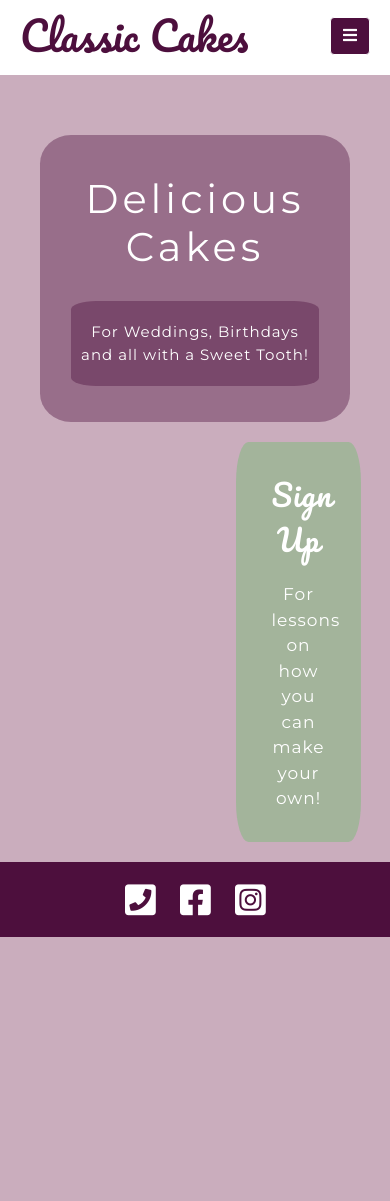
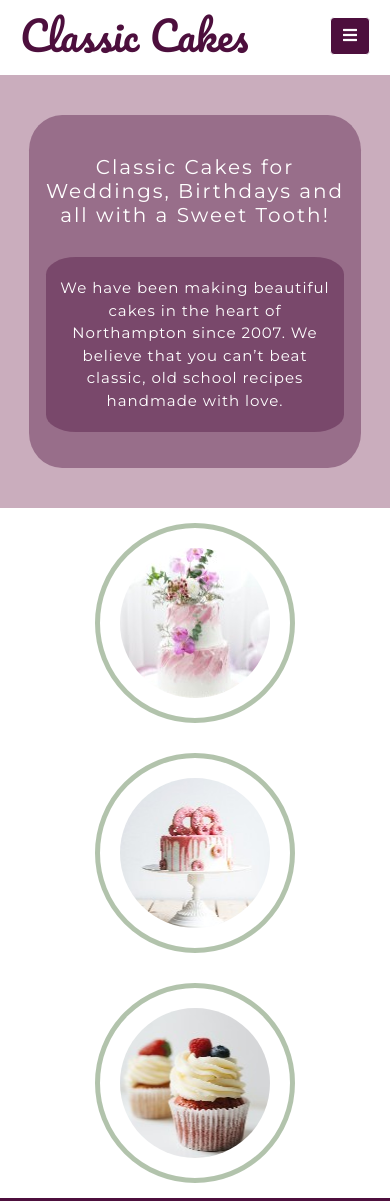
Before and after one commit to LizzieeLovett/classic-cakes, a plain HTML site: page index.html in a window 390 px wide. Shown: the top 1201 px of the page. Before the commit the page ends 937 px from the top, so only its background shows below. Drawn offline with nearby package versions, Linux system fonts and the light colour scheme.

Commit message:
Made the hero row responsive to all screen sizes. Added cake-type images to index.html

```diff
--- a/assets/css/style.css
+++ b/assets/css/style.css
@@ -203,10 +203,10 @@ footer {
 }
 
 #main-heading-box {
-    width: 75%;
+    width: 80%;
     background-color: rgb(77, 15, 61, 0.4);
-    margin-top: 60px;
-    margin-bottom: 20px;
+    margin-top: 40px;
+    margin-bottom: 40px;
     margin-left: auto;
     margin-right: auto;
     padding-bottom: 20px !important;
@@ -216,13 +216,13 @@ footer {
 .main-heading {
     text-align: center;
     padding: 40px 10px 0;
-    font-size: 40px;
-    letter-spacing: 4px;
+    font-size: 20px;
+    letter-spacing: 2px;
     font-family: "Montserrat", sans-serif;
 }
 
 #secondary-heading-box {
-    width: 80%;
+    width: 90%;
     background-color: rgb(77, 15, 61, 0.4);
     margin-top: 30px;
     margin-left: auto;
@@ -237,32 +237,36 @@ footer {
     font-size: 15px;
 }
 
+#customer-review-heading {
+    padding: 0 10px 20px;
+}
+
 #main-lessons-box {
-    width: 30%;
+    width: 250px;
     background-color: rgb(159, 181, 152, 0.9);
-    margin-top: auto;
+    margin-top: 10px;
     margin-left: auto;
-    margin-bottom: 5%;
-    margin-right: 10%;
+    margin-right: auto;
+    margin-bottom: 40px;
     border-radius: 10%;
 }
 
 .main-lessons {
     text-align: center;
     letter-spacing: 1px;
-    font-size: 17px;
+    font-size: 15px;
     margin: 0;
-    padding: 30px 35px 30px !important;
+    padding: 10px 20px 10px !important;
 }
 
 #lessons-anchor {
     margin: 0;
     font-family: "Pacifico", cursive;
-    font-size: 30px;
+    font-size: 25px;
 }
 
 .lessons-tag {
-    margin-top: 20px;
+    margin-top: 5px;
 }
 
 #lessons-anchor,
@@ -278,21 +282,63 @@ footer {
     color : #ae5999;
 }
 
+.cake-type-row {
+    background-color: #fff
+}
+
+.cake-type {
+    width: 200px;
+    height: 200px;
+    padding: 20px;
+    border-style: solid;
+    border-width: 5px;
+    border-radius: 50%;
+    margin: 15px auto 15px;
+    border-color: rgb(159, 181, 152, 0.8);
+}
+
+#cake-type-wedding-background {
+    background: url("../images/wedding-cake-1.jpg") no-repeat center center;
+    background-color: #cccccc;
+    height: 100%;
+    border-radius: 50%;
+}
+
+#cake-type-birthday-background {
+    background: url("../images/birthday-cake-3.jpg") no-repeat center center;
+    background-color: #cccccc;
+    height: 100%;
+    border-radius: 50%;
+}
+
+#cake-type-cupcake-background {
+    background: url("../images/cupcakes-2.jpg") no-repeat center center;
+    background-color: #cccccc;
+    height: 100%;
+    border-radius: 50%;
+}
+
+@media screen and (max-width: 768px) {
+  .hero-image-cover {
+      display: none;
+  }
+  #customer-review-heading {
+      display: none;
+  }
+}
+
 @media screen and (max-width: 1200px) {
-  .hero-image-cover {
+  #main-lessons-box {
       display: none;
   }
 }
 
 @media screen and (min-width: 1200px) {
-    #main-heading-box {
-        width: 500px;
-        margin-left: 60px;
-    }
-    #secondary-heading-box {
-        width: 70%;
-    }
-    .main-heading {
-        padding: 40px 40px 0;
-    }
+  .main-heading {
+      font-size: 30px;
+      letter-spacing: 4px;
+  }
+  .secondary-heading {
+      font-size: 18px;
+  }
 }
--- a/index.html
+++ b/index.html
@@ -51,9 +51,10 @@
         <div class="row" id="hero-row">
             <div class="col-12 col-md-6 hero-item hero-intro-box">
                 <div id="main-heading-box">
-                    <h1 class="main-heading">Delicious Cakes</h1>
+                    <h1 class="main-heading">Classic Cakes for Weddings, Birthdays and all with a Sweet Tooth!</h1>
                     <div id="secondary-heading-box">
-                        <p class="secondary-heading">For Weddings, Birthdays and all with a Sweet Tooth!</p>
+                        <p class="secondary-heading">We have been making beautiful cakes in the heart of Northampton since 2007. We believe that you can’t beat classic, old school recipes handmade with love.</p>
+                        <p class="secondary-heading" id="customer-review-heading">Our customers agree! See below for some of our glowing reviews on the various types of cakes we offer.</p>
                     </div>
                 </div>
                 <div id="main-lessons-box">
@@ -66,6 +67,36 @@
             <div class="d-sm-none d-md-block col-md-6 hero-item hero-image-cover">
                 <img src="assets/images/hero.jpg" alt="delicious piece of cake and flower on wooden table" class="hero-image"
                 longdesc="delicious piece of cake and flower on wooden table. Photo by ROMAN ODINTSOV from Pexels" width="100%" height="100%">
+            </div>
+        </div>
+        <div class="row cake-type-row">
+            <div class="col-12 col-md-4 cake-item">
+                <div id="cake-type-wedding" class="cake-type">
+                    <div id="cake-type-wedding-background">
+                    </div>
+                </div>
+            </div>
+            <div class="d-sm-none d-md-block col-md-4 cake-item">
+
+            </div>
+            <div class="d-sm-none d-md-block col-md-4 cake-item">
+
+            </div>
+        </div>
+        <div class="row cake-type-row">
+            <div class="col-12 d-md-none cake-item">
+                <div id="cake-type-birthday" class="cake-type">
+                    <div id="cake-type-birthday-background">
+                    </div>
+                </div>
+            </div>
+        </div>
+        <div class="row cake-type-row">
+            <div class="col-12 d-md-none cake-item">
+                <div id="cake-type-cupcake" class="cake-type">
+                    <div id="cake-type-cupcake-background">
+                    </div>
+                </div>
             </div>
         </div>
     </section>
```
Also changed, not shown: assets/images/birthday-cake-3.jpg (added), assets/images/cupcakes-1.jpg (added), assets/images/cupcakes-2.jpg (added), assets/images/logo.png (deleted), assets/images/wedding-cake-1.jpg (added), 7 other files.
